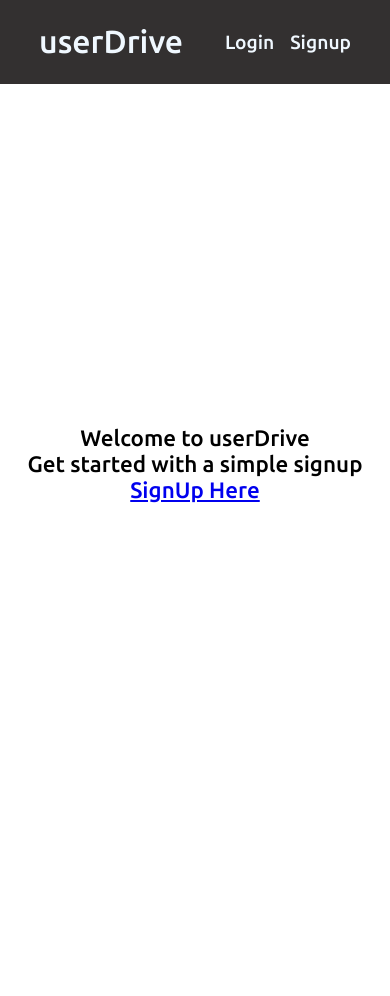
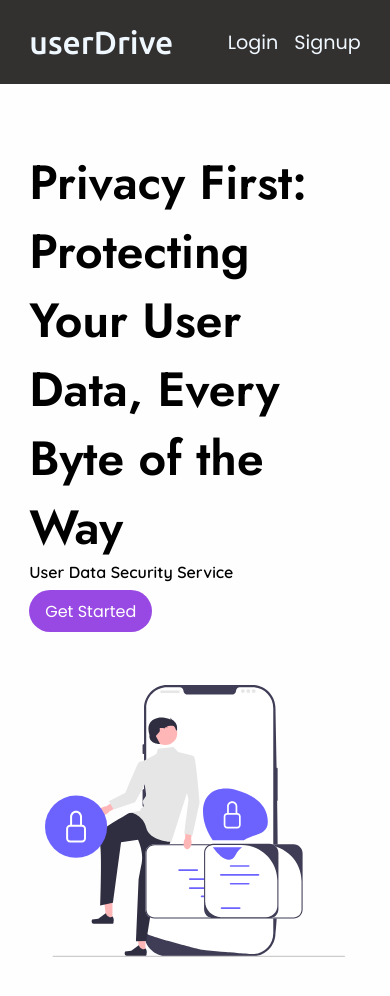
Before and after one commit to Vivekv634/user-drive, a React (Create React App) app in the folder client/: page / in a window 390 px wide. Shown: the top 996 px of the page. Before the commit the page ends 844 px from the top, so only its background shows below. Built offline with nearby package versions, Linux system fonts and the light colour scheme.

Commit message:
home page design Finished

```diff
--- a/client/src/App.css
+++ b/client/src/App.css
@@ -1,9 +1,13 @@
-@import url('https://fonts.googleapis.com/css2?family=Poppins:wght@400;500&family=Quicksand:wght@300;400;500&family=Ubuntu:wght@500;700&display=swap');
+@import url('https://fonts.googleapis.com/css2?family=Poppins:wght@400;600&family=Jost:wght@400;600;700&family=Quicksand:wght@400;600;700&family=Ubuntu:wght@400;500&display=swap');
 
 * {
     padding: 0;
     margin: 0;
     box-sizing: border-box;
+}
+
+body {
+    background-color: #fefefe;
 }
 
 /* navbar css */
@@ -22,9 +26,6 @@
     height: 100%;
 }
 
-.title {
-    font-size: 2rem;
-}
 
 .navbar ul {
     display: flex;
@@ -36,6 +37,12 @@
 .navbar .link {
     text-decoration: none;
     color: aliceblue;
+    font-family: poppins;
+}
+
+.title .link {
+    font-size: 2rem;
+    font-weight: 500;
     font-family: ubuntu;
 }
 
@@ -68,7 +75,10 @@
     font-family: ubuntu;
     margin-bottom: 0.8rem;
 }
-.edit input, .signup input, .passwordChange input {
+
+.edit input,
+.signup input,
+.passwordChange input {
     width: 100%;
     margin-bottom: 0.8rem;
     padding: 0.3rem;
@@ -77,7 +87,9 @@
     border: 1px solid rgba(0, 0, 0, 0.473);
 }
 
-.passwordChange input[type='submit'], .edit input[type='submit'], .signup input[type='submit'] {
+.passwordChange input[type='submit'],
+.edit input[type='submit'],
+.signup input[type='submit'] {
     font-family: quicksand;
     background-color: #5760c0;
     color: aliceblue;
@@ -89,12 +101,83 @@
 
 .home {
     display: flex;
+    justify-content: space-between;
+    width: 80%;
+    margin: auto;
+    margin-top: 4rem;
+    flex-direction: column;
+}
+
+.home-content {
+    display: flex;
+}
+
+.left {
+    display: flex;
+    flex-direction: column;
+    justify-content: center;
+    width: 50%;
+}
+
+.right {
+    margin: auto;
+}
+
+.heading {
+    font-family: jost;
+    font-weight: 600;
+    font-size: 3rem;
+}
+
+.sub-heading {
+    font-family: quicksand;
+    font-weight: 600;
+    margin-bottom: 1rem;
+}
+
+.home-link .link {
+    background-color: #9949e3;
+    color: white;
+    text-decoration: none;
+    padding: 0.6rem 1rem;
+    border-radius: 30px;
+    font-family: poppins;
+}
+
+@media screen and (max-width:925px) {
+    .right img {
+        width: 300px;
+    }
+
+    .home,
+    .container {
+        width: 85%;
+    }
+}
+
+@media screen and (max-width:670px) {
+    .home-content {
+        display: block;
+    }
+
+    .left {
+        width: 100%;
+    }
+    .right{
+        display: flex;
+        justify-content: center;
+        align-items: center;
+        margin: 3rem 0;
+    }
+}
+.footer {
+    height: 10vh;
+    background-color: #333030;
+    display: flex;
     justify-content: center;
     align-items: center;
-    flex-direction: column;
-    height: 90vh;
-    font-family: ubuntu;
-    font-size: 1.4rem;
+    font-family: poppins;
+    color: #eee;
 }
 
 /* about css */
--- a/client/src/pages/Home.jsx
+++ b/client/src/pages/Home.jsx
@@ -1,7 +1,7 @@
 import React, { useEffect, useState } from 'react';
 import Cookies from 'js-cookie';
 import { Link } from 'react-router-dom';
-
+import SecureServer from '../images/secure_server.svg';
 
 export default function Home() {
     const [cookie, setCookie] = useState('');
@@ -10,9 +10,15 @@ export default function Home() {
     }, []);
     return (
         <div className="home">
-            <div className="heading">Welcome to userDrive</div>
-            {!cookie && <div className="sub-heading">Get started with a simple signup</div>}
-            {cookie ? <Link to='/about'>Go To Info</Link> : <Link to='/signup'>SignUp Here</Link>}
-      </div>
-  )
+            <div className="home-content">
+                <div className="left">
+                    <div className="heading">Privacy First: Protecting Your User Data, Every Byte of the Way</div>
+                    <div className="sub-heading">User Data Security Service</div>
+                    <div className="home-link">
+                        {cookie ? <Link to='/about' className='link'>Go To DashBoard</Link> : <Link to='/signup' className='link'>Get Started</Link>}</div>
+                </div>
+                <div className="right"><img src={SecureServer} alt="" /></div>
+            </div>
+        </div>
+    )
 }
```
Also changed, not shown: client/src/images/secure_server.svg (added).
